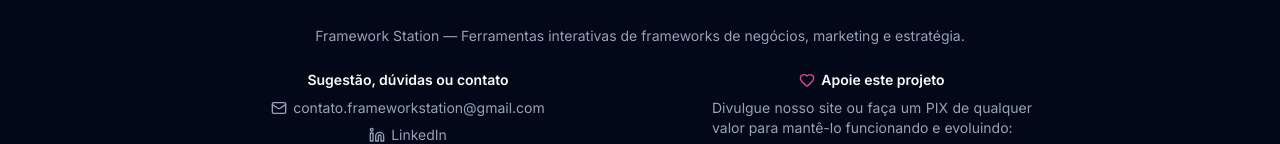
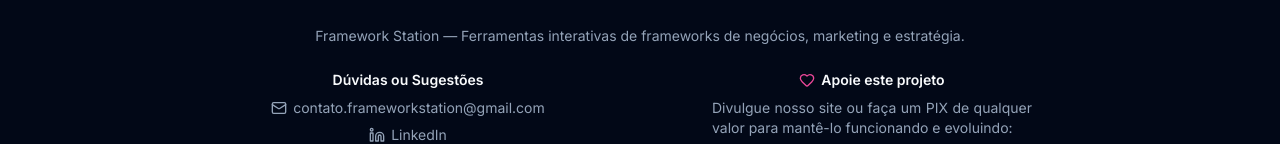
Before and after one commit to pauloletsgo/framework-station, a React (Vite) app: page / in a window 1280 px wide. Shown: the part 1201-1345 px from the top of the page. Built offline with nearby package versions, Linux system fonts and the light colour scheme.

Commit message:
ui: alterar texto do footer para "Dúvidas ou Sugestões"
Co-Authored-By: Claude Opus 4.6 <noreply@anthropic.com>

```diff
--- a/src/components/layout/footer.tsx
+++ b/src/components/layout/footer.tsx
@@ -36,7 +36,7 @@ export function Footer() {
           {/* Contato */}
           <div className="space-y-2 text-center flex flex-col items-center">
             <p className="font-semibold text-foreground">
-              Sugestão, dúvidas ou contato
+              Dúvidas ou Sugestões
             </p>
             <div className="space-y-1">
               <a
```
